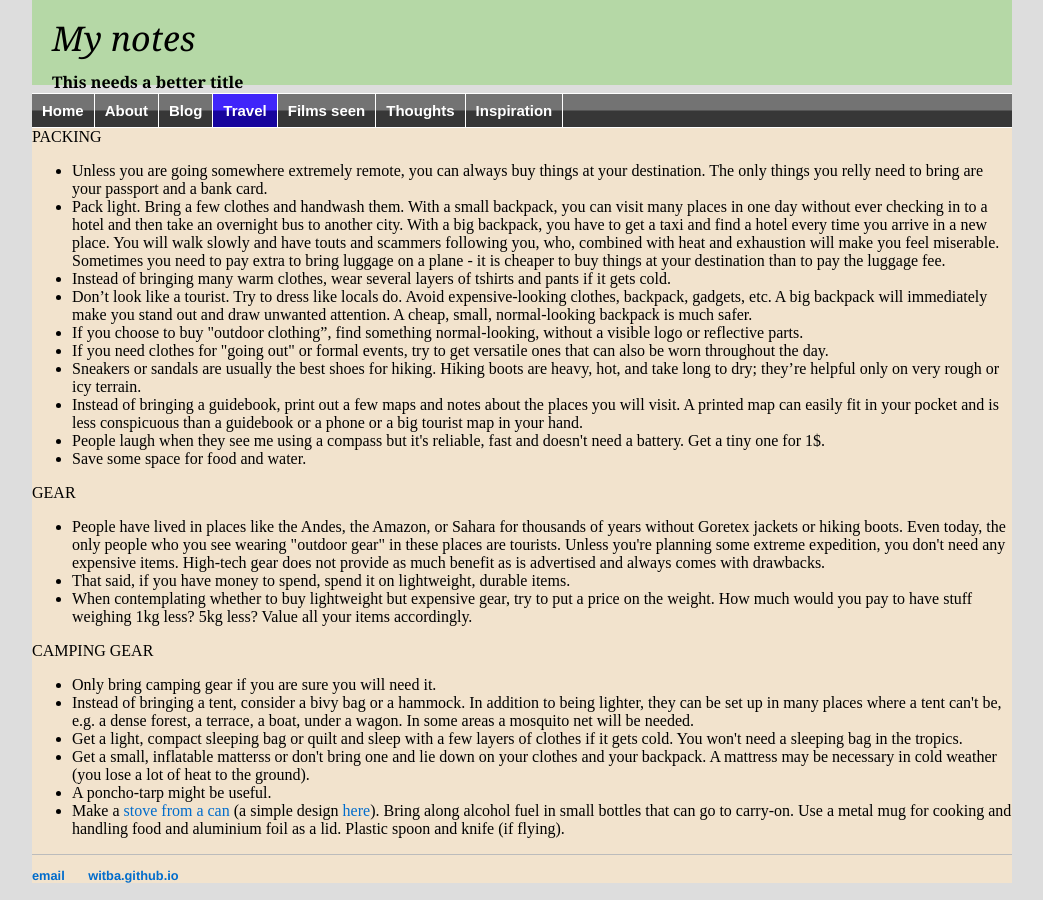
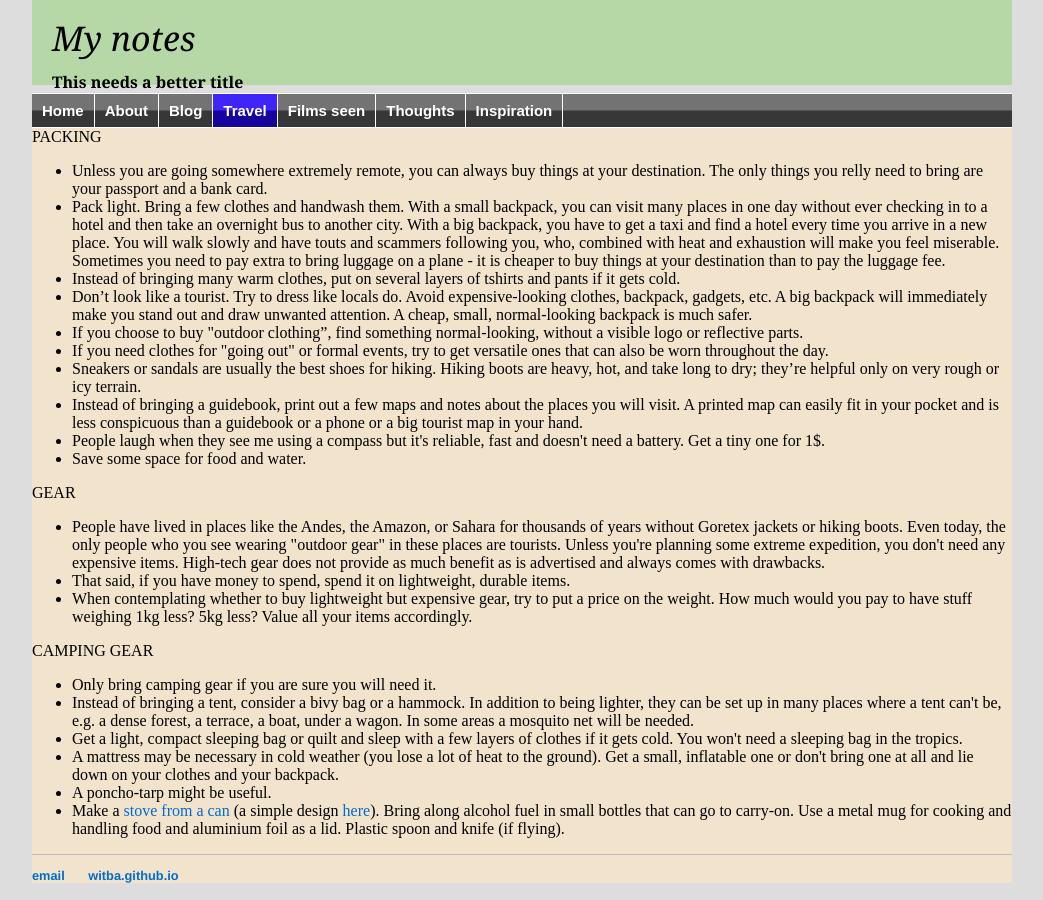
Before and after one commit to witba/witba.github.io, a Jekyll site: the page built from travel/packing.html, in a window 1280 px wide. Shown: the whole page, without its empty margins (118-1161 px from the left). Built offline with Jekyll 4.4.1, drawn with Linux system fonts in a browser that asks for light colours.

Commit message:
Update packing.html

```diff
--- a/travel/packing.html
+++ b/travel/packing.html
@@ -9,7 +9,7 @@
 <ul>
 <li>Unless you are going somewhere extremely remote, you can always buy things at your destination. The only things you relly need to bring are your passport and a bank card.
 <li>Pack light. Bring a few clothes and handwash them. With a small backpack, you can visit many places in one day without ever checking in to a hotel and then take an overnight bus to another city. With a big backpack, you have to get a taxi and find a hotel every time you arrive in a new place. You will walk slowly and have touts and scammers following you, who, combined with heat and exhaustion will make you feel miserable. Sometimes you need to pay extra to bring luggage on a plane - it is cheaper to buy things at your destination than to pay the luggage fee.
-<li>Instead of bringing many warm clothes, wear several layers of tshirts and pants if it gets cold.
+<li>Instead of bringing many warm clothes, put on several layers of tshirts and pants if it gets cold.
 <li>Don’t look like a tourist. Try to dress like locals do. Avoid expensive-looking clothes, backpack, gadgets, etc. A big backpack will immediately make you stand out and draw unwanted attention. A cheap, small, normal-looking backpack is much safer.
 <li>If you choose to buy "outdoor clothing”, find something normal-looking, without a visible logo or reflective parts.
 <li>If you need clothes for "going out" or formal events, try to get versatile ones that can also be worn throughout the day.
@@ -29,7 +29,7 @@
 <li>Only bring camping gear if you are sure you will need it.
 <li>Instead of bringing a tent, consider a bivy bag or a hammock. In addition to being lighter, they can be set up in many places where a tent can't be, e.g. a dense forest, a terrace, a boat, under a wagon. In some areas a mosquito net will be needed.
 <li>Get a light, compact sleeping bag or quilt and sleep with a few layers of clothes if it gets cold. You won't need a sleeping bag in the tropics.
-<li>Get a small, inflatable matterss or don't bring one and lie down on your clothes and your backpack. A mattress may be necessary in cold weather (you lose a lot of heat to the ground).
+<li>A mattress may be necessary in cold weather (you lose a lot of heat to the ground). Get a small, inflatable one or don't bring one at all and lie down on your clothes and your backpack.
 <li>A poncho-tarp might be useful.
 <li>Make a <a href="https://en.wikipedia.org/wiki/Beverage-can_stove" target=_blank>stove from a can</a> (a simple design <a href="https://vimeo.com/64726512" target=_blank>here</a>). Bring along alcohol fuel in small bottles that can go to carry-on. Use a metal mug for cooking and handling food and aluminium foil as a lid. Plastic spoon and knife (if flying).
 </ul>
```
